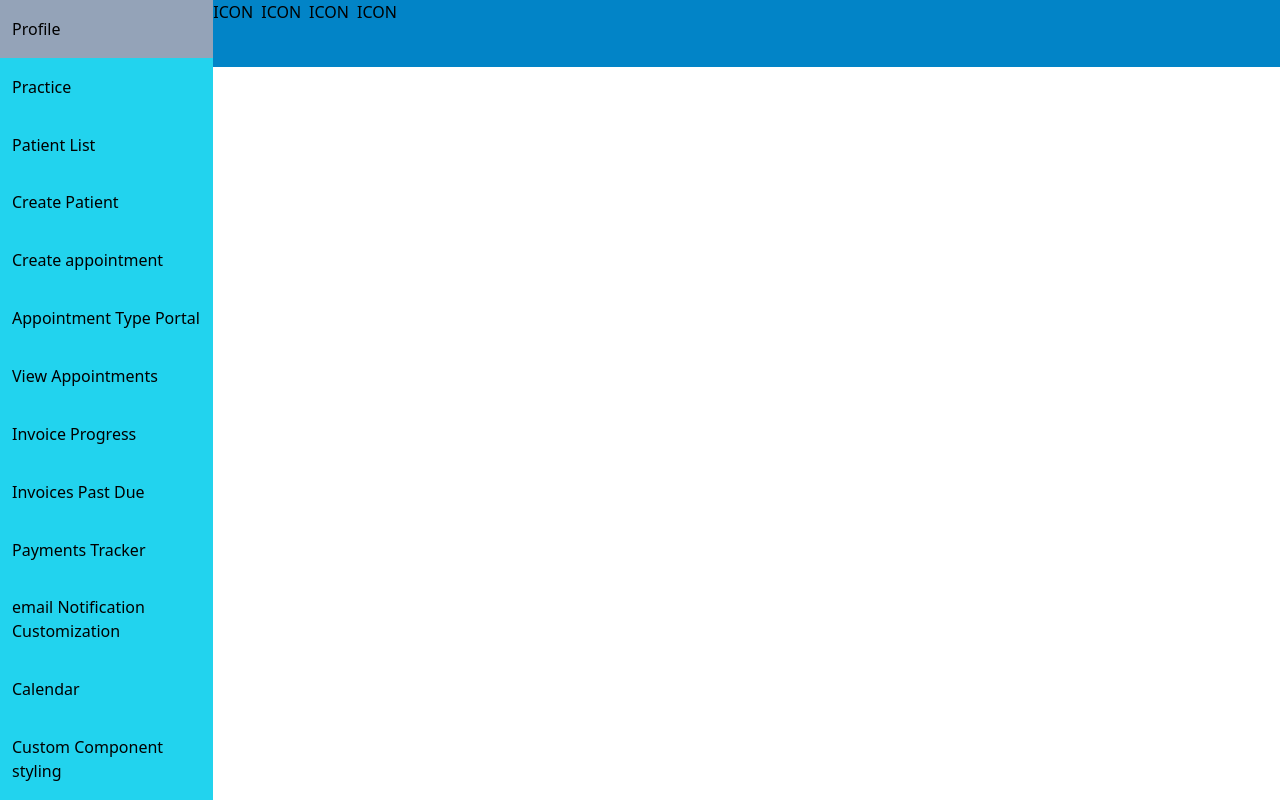
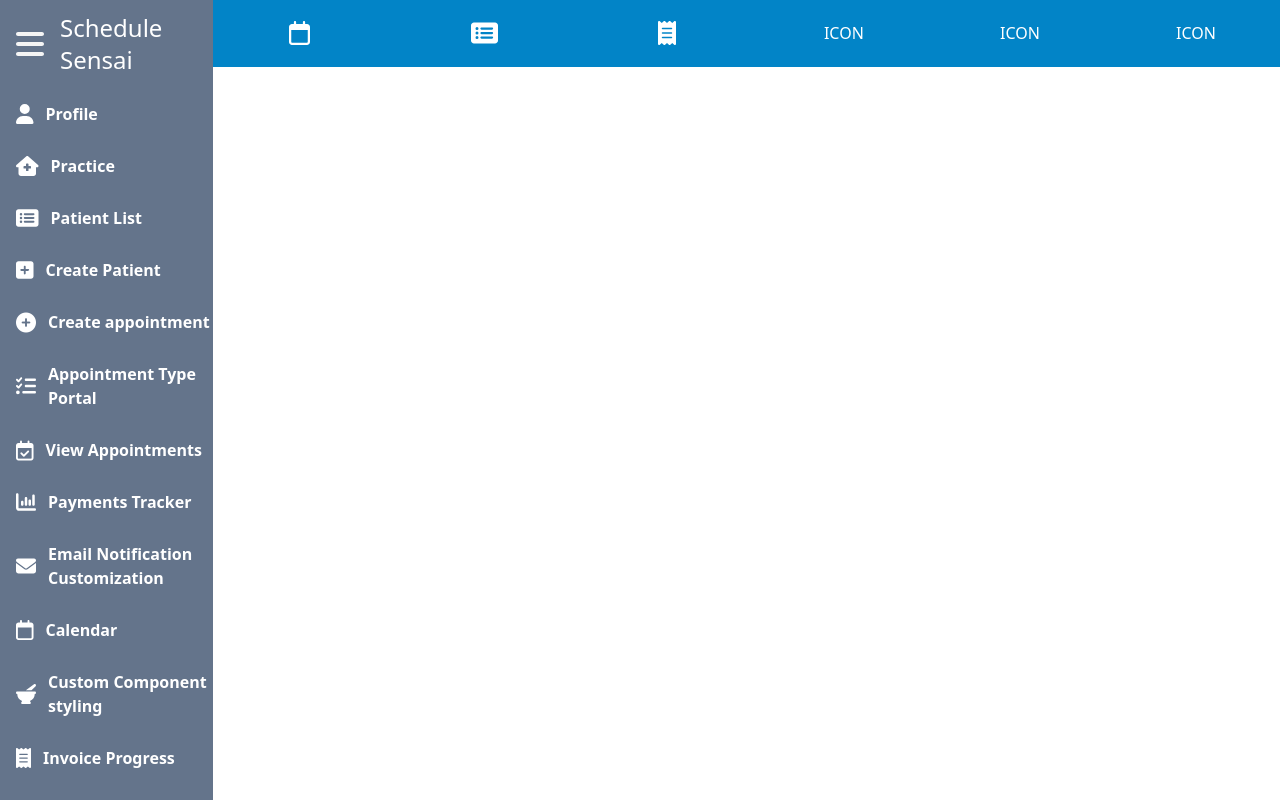
Before and after one commit to Mathers-za/practice-management-frontend, a React (Create React App) app: page / in a window 1280 px wide. Built offline with nearby package versions, Linux system fonts and the light colour scheme; no server answers.

Commit message:
began work on main mneu top bar. in progress. incoroprating tooltips and links

```diff
--- a/src/components/MainMenuTopBar/MainMenuTopBar.js
+++ b/src/components/MainMenuTopBar/MainMenuTopBar.js
@@ -1,8 +1,30 @@
+import { Link } from "react-router-dom";
+import { FontAwesomeIcon } from "@fortawesome/react-fontawesome";
+import SideBarItemsWithIconDiv from "../miscellaneous components/SideBarItemsWithIcon";
+import TopBarItemsLink from "../miscellaneous components/TopBarItemsLink";
+
 export default function MainMenuTopBar() {
   return (
     <>
-      <div className="min-h-full min-w-full bg-sky-600 flex gap-2 box-border  ">
-        <p>ICON</p>
+      <div
+        className="min-h-full min-w-full bg-sky-600 flex gap-2 box-border items-center justify-center justify-around
+       text-white  "
+      >
+        <TopBarItemsLink
+          toolTipText="Calendar"
+          icon={<FontAwesomeIcon icon="fa-regular fa-calendar" size="xl" />}
+          linkTo={"calendar"}
+        />
+        <TopBarItemsLink
+          icon={<FontAwesomeIcon icon="fa-solid fa-rectangle-list" size="xl" />}
+          linkTo={"patient/search"}
+        />
+
+        <TopBarItemsLink
+          linkTo={"invoiceProgress"}
+          icon={<FontAwesomeIcon icon="fa-solid fa-receipt" size="xl" />}
+        />
+
         <p>ICON</p>
         <p>ICON</p>
         <p>ICON</p>
--- a/src/components/Pages/Dashboard.js
+++ b/src/components/Pages/Dashboard.js
@@ -58,8 +58,10 @@ export default function DashBoard({ profileIdStateSetter }) {
         <div className="col-start-3 col-end-13 row-start-1 row-end-2 sticky top-0 left-0 right-0 z-10 ">
           <MainMenuTopBar />
         </div>
-        <div className="col-start-1 col-end-3 row-start-1 row-end-13   ">
-          <MainMenuSideBar />
+        <div className="col-start-1 col-end-3 row-start-1 row-end-13    ">
+          <div className="h-full max-h-screen overflow-auto sticky left-0 top-0 bottom-0">
+            <MainMenuSideBar />
+          </div>
         </div>
         <div className="col-start-3 col-end-13 row-start-2 row-end-13 p-2  ">
           <Outlet />
--- a/src/components/mainMenuSideBar/MainMenuSideBar.js
+++ b/src/components/mainMenuSideBar/MainMenuSideBar.js
@@ -1,88 +1,83 @@
 import { Link } from "react-router-dom";
+import SideBarItemsWithIconDiv from "../miscellaneous components/SideBarItemsWithIcon";
+import { FontAwesomeIcon } from "@fortawesome/react-fontawesome";
 
 export default function MainMenuSideBar({ itemsArray }) {
   return (
     <>
-      <div className="min-w-full bg-cyan-400 min-h-screen  sticky left-0 top-0 bottom-0 flex flex-col flex-wrap justify-center   ">
-        <Link
-          className="grow  flex items-center pl-3  hover:bg-slate-400"
-          to="profile"
-        >
-          Profile
-        </Link>{" "}
-        <Link
-          className="flex-auto flex items-center  pl-3  hover:bg-slate-400"
-          to="practice"
-        >
-          Practice
-        </Link>{" "}
-        <Link
-          className="flex-auto min-w-full flex items-center   pl-3  hover:bg-slate-400 box-border "
-          to="patient/search"
-        >
-          Patient List
-        </Link>{" "}
-        <Link
-          className="flex-auto min-w-full flex items-center  pl-3  hover:bg-slate-400"
-          to="patientCreate"
-        >
-          Create Patient
-        </Link>
-        <Link
-          className="flex-auto min-w-full flex items-center   pl-3  hover:bg-slate-400"
-          to="createAppointment"
-        >
-          Create appointment
-        </Link>
-        <Link
-          className="flex-auto min-w-full flex items-center   pl-3  hover:bg-slate-400"
-          to="appointmentTypePortal"
-        >
-          Appointment Type Portal
-        </Link>
-        <Link
-          className="flex-auto min-w-full flex items-center   pl-3  hover:bg-slate-400"
-          to="appointmentPortal"
-        >
-          View Appointments
-        </Link>
-        <Link
-          className="flex-auto min-w-full  flex items-center  pl-3  hover:bg-slate-400"
-          to="invoiceProgress"
-        >
-          {" "}
-          Invoice Progress{" "}
-        </Link>
-        <Link
-          className="flex-auto min-w-full  flex items-center  pl-3  hover:bg-slate-400"
-          to="invoicesPastDue"
-        >
-          Invoices Past Due
-        </Link>
-        <Link
-          className="flex-auto min-w-full  flex items-center  pl-3  hover:bg-slate-400"
-          to="paymentsTracker"
-        >
-          Payments Tracker
-        </Link>
-        <Link
-          className="flex-auto min-w-full flex items-center   pl-3  hover:bg-slate-400"
-          to="emailNotifications"
-        >
-          email Notification Customization
-        </Link>
-        <Link
-          className="flex-auto min-w-full flex items-center   pl-3  hover:bg-slate-400"
-          to="calendar"
-        >
-          Calendar
-        </Link>
-        <Link
-          className="flex-auto min-w-full  flex items-center  pl-3  hover:bg-slate-400"
-          to="componentStyling"
-        >
-          Custom Component styling
-        </Link>
+      <div className="min-w-full bg-slate-500 min-h-screen  sticky left-0 top-0 bottom-0 flex flex-col flex-wrap justify-center   ">
+        <div className=" pl-4 flex items-center space-x-1 ">
+          <p>
+            <FontAwesomeIcon
+              icon="fa-solid fa-bars"
+              size="2xl"
+              style={{ color: "whitesmoke" }}
+            />
+          </p>
+          <h1 className="text-2xl text-white p-3 ">Schedule Sensai</h1>
+        </div>
+        <SideBarItemsWithIconDiv
+          icon={<FontAwesomeIcon icon="fa-solid fa-user" size="lg" />}
+          linkText="Profile"
+          linkTo="profile"
+        />
+
+        <SideBarItemsWithIconDiv
+          icon={<FontAwesomeIcon icon="fa-solid fa-house-medical" size="lg" />}
+          linkText="Practice"
+          linkTo={"practice"}
+        />
+        <SideBarItemsWithIconDiv
+          linkText={"Patient List"}
+          linkTo={"patient/search"}
+          icon={<FontAwesomeIcon icon="fa-solid fa-rectangle-list" size="lg" />}
+        />
+        <SideBarItemsWithIconDiv
+          linkText={"Create Patient"}
+          linkTo={"patientCreate"}
+          icon={<FontAwesomeIcon icon="fa-solid fa-square-plus" size="lg" />}
+        />
+        <SideBarItemsWithIconDiv
+          linkText={"Create appointment"}
+          linkTo={"createAppointment"}
+          icon={<i class="fa-solid fa-circle-plus fa-lg"></i>}
+        />
+        <SideBarItemsWithIconDiv
+          linkText={"Appointment Type Portal"}
+          linkTo={"appointmentTypePortal"}
+          icon={<FontAwesomeIcon icon="fa-solid fa-list-check" size="lg" />}
+        />
+        <SideBarItemsWithIconDiv
+          linkText={"View Appointments"}
+          linkTo={"appointmentPortal"}
+          icon={<i class="fa-regular fa-calendar-check fa-lg"></i>}
+        />
+        <SideBarItemsWithIconDiv
+          linkText={"Payments Tracker"}
+          linkTo={"paymentsTracker"}
+          icon={<FontAwesomeIcon icon="fa-solid fa-chart-column" size="lg" />}
+        />
+        <SideBarItemsWithIconDiv
+          linkText={"Email Notification Customization"}
+          linkTo={"emailNotifications"}
+          icon={<FontAwesomeIcon icon="fa-solid fa-envelope" size="lg" />}
+        />
+        <SideBarItemsWithIconDiv
+          linkText={"Calendar"}
+          linkTo={"calendar"}
+          icon={<FontAwesomeIcon icon="fa-regular fa-calendar" size="lg" />}
+        />
+        <SideBarItemsWithIconDiv
+          linkText={"Custom Component styling"}
+          linkTo={"componentStyling"}
+          icon={<FontAwesomeIcon icon="fa-solid fa-mortar-pestle" size="lg" />}
+        />
+        <SideBarItemsWithIconDiv
+          linkText={"Invoice Progress"}
+          linkTo={"invoiceProgress"}
+          icon={<FontAwesomeIcon icon="fa-solid fa-receipt" size="lg" />}
+        />
+        <SideBarItemsWithIconDiv linkText={"invoicesPastDue"} />
       </div>
     </>
   );
--- a/src/components/miscellaneous components/SideBarItemsWithIcon.js
+++ b/src/components/miscellaneous components/SideBarItemsWithIcon.js
@@ -1,7 +1,13 @@
-export default function SideBarItemsWithIconDiv({ textContent, icon }) {
+import { Link } from "react-router-dom";
+export default function SideBarItemsWithIconDiv({ icon, linkTo, linkText }) {
   return (
     <>
-      <div className="min-w-full "></div>
+      <Link
+        className=" text-wrap min-w-full gap-3 py-3.5 bg-inherit select-none flex    text-white font-semibold items-center cursor-pointer hover:bg-slate-700 pl-4 "
+        to={linkTo}
+      >
+        {icon} {linkText}
+      </Link>
     </>
   );
 }
--- /dev/null
+++ b/src/components/miscellaneous components/TopBarItemsLink.js
@@ -0,0 +1,22 @@
+import { Link } from "react-router-dom";
+
+export default function TopBarItemsLink({ linkTo, icon, toolTipText }) {
+  //TODO finish topbar including the tooltips
+  return (
+    <>
+      <div className="group flex flex-col items-center ">
+        <Link
+          className="w-fit block max-h-fit p-3 bg-inherit hover:rounded-full hover:bg-neutral-400 ease-in group: duration-75 relative "
+          to={linkTo}
+        >
+          {icon}
+        </Link>
+        {toolTipText && (
+          <div className=" absolute top-3/4 group-hover:inline-block group-hover:opacity-100 text-sm min-w-fit p-2 ease-in duration-300 opacity-0 bg-slate-500  ">
+            {toolTipText}
+          </div>
+        )}
+      </div>
+    </>
+  );
+}
```
